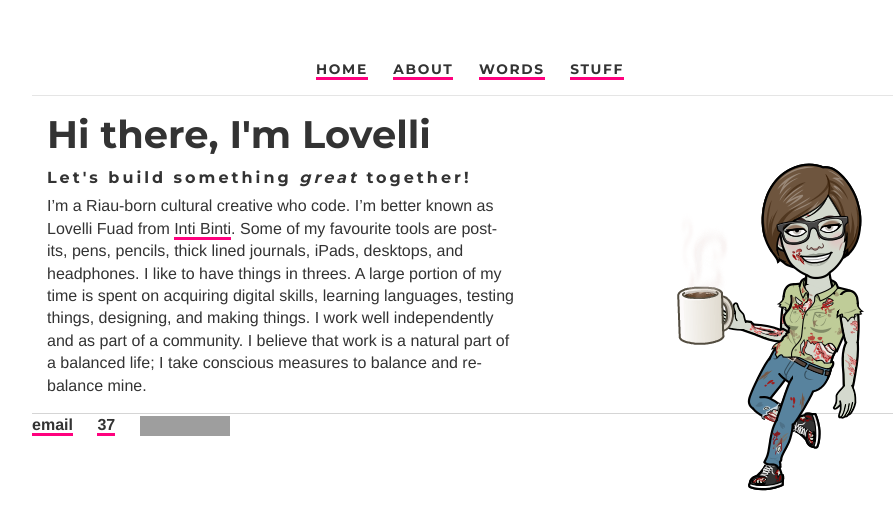
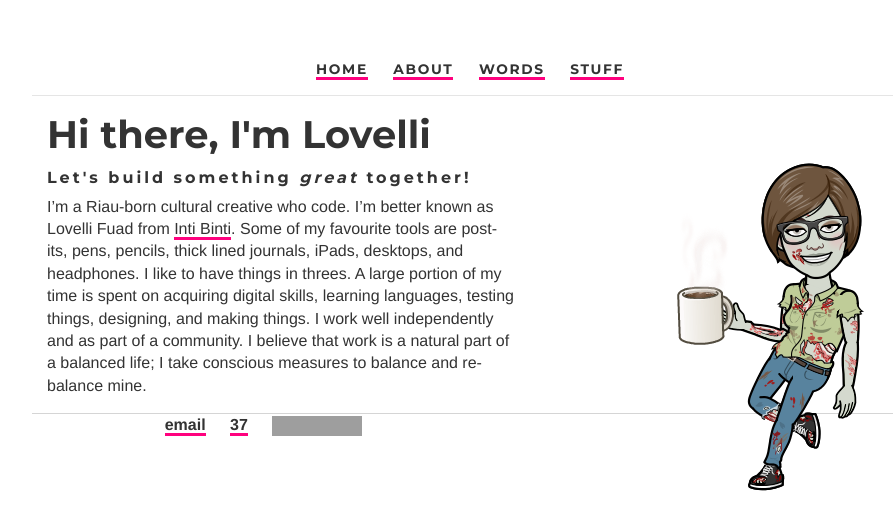
Before and after one commit to ariesti/ariesti.github.io, a Jekyll site: the page built from index.html, in a window 1280 px wide. Shown: the top 530 px of the page, without its empty margins (160-1053 px from the left). Built offline with Jekyll 4.4.1, drawn with Linux system fonts in a browser that asks for light colours; grey boxes are pictures that could not be loaded.

Commit message:
Update main.css

```diff
--- a/css/main.css
+++ b/css/main.css
@@ -97,7 +97,8 @@ h6 { font-size: 1em; }
 /* Subtitle and title */
 
 .subtitle {
-	font: 1em Montserrat, sans-serif;
+	font-family: Montserrat, sans-serif;
+	font-size: 1em;
 	letter-spacing: 3px;
 }
 
@@ -110,7 +111,7 @@ p { font-size: 1em; line-height: 1.4em; color: #333; }
 ul { font-size: 1.5em; line-height: 1.4em; color: #333; }
 nav ul, footer ul { text-decoration: none; font-size: 1.25em; padding: 0px; list-style-type: none; font-weight: bold; }
 nav ul li, footer ul li { display: inline; margin-right: 20px; }
-footer { text-decoration: none; border-top: 1px solid #d5d5d5; font-size: .8em; }
+footer { text-decoration: none; border-top: 1px solid #d5d5d5; font-size: .8em; text-align: center;}
 
 /* Blockquote */
 blockquote {
```
